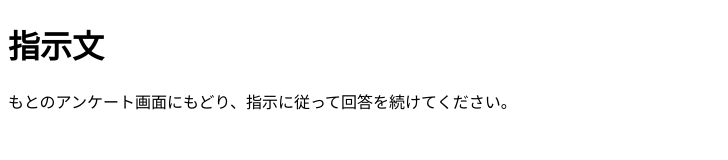
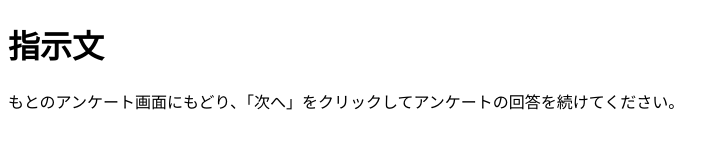
Before and after one commit to koga89/instructions, a plain HTML site: page index.html in a window 1280 px wide. Shown: the whole page, without its empty margins (0-728 px from the left). Drawn offline with Linux system fonts and the light colour scheme.

Commit message:
Update index.html

```diff
--- a/index.html
+++ b/index.html
@@ -6,6 +6,6 @@
   </head>
   <body>
     <h1 class="title">指示文</h1>
-    <p>もとのアンケート画面にもどり、指示に従って回答を続けてください。</p>
+    <p>もとのアンケート画面にもどり、「次へ」をクリックしてアンケートの回答を続けてください。</p>
   </body>
 </html>
```
